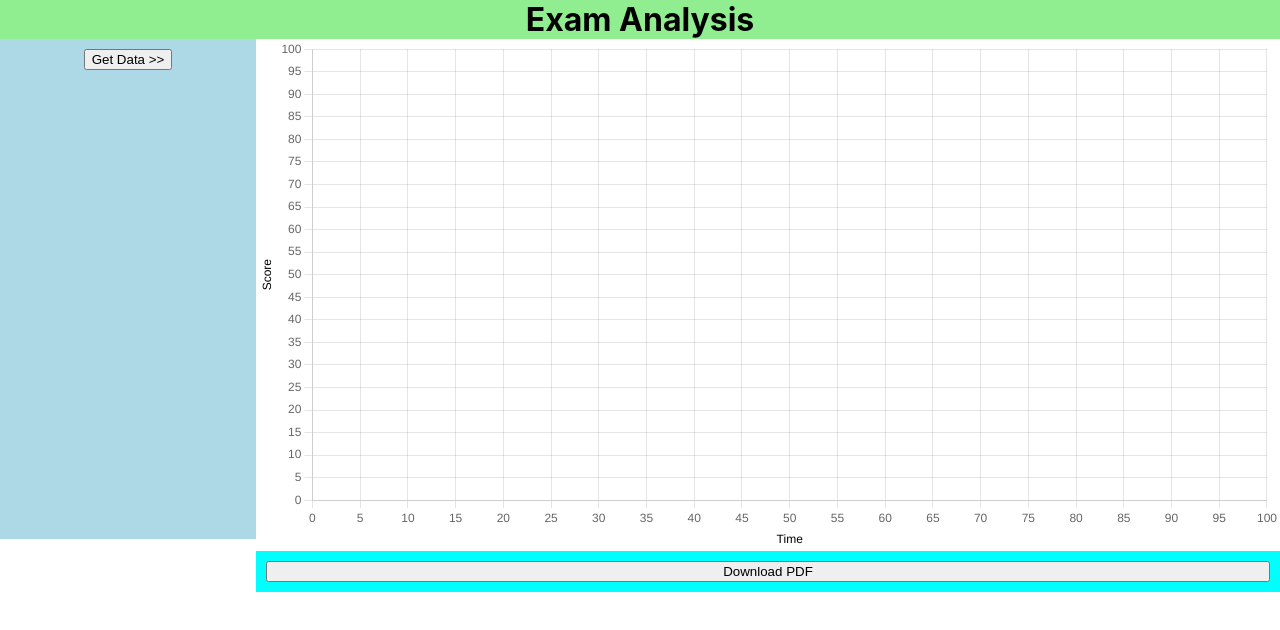
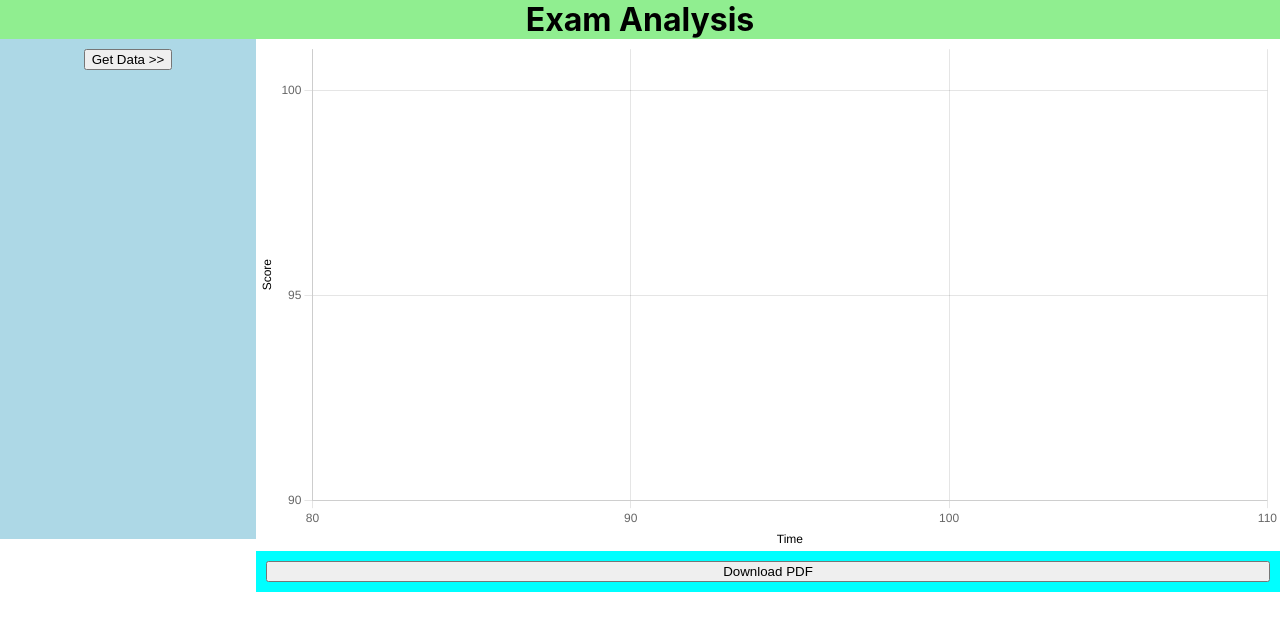
Before and after one commit to BeckyReed/MET633Group6, a React (Create React App) app in the folder client/exam_analysis/: page / in a window 1280 px wide. Shown: the top 630 px of the page. Built offline with nearby package versions, Linux system fonts and the light colour scheme.

Commit message:
chart settings chages, white space, pt. shape

```diff
--- a/client/exam_analysis/src/ChartPane.js
+++ b/client/exam_analysis/src/ChartPane.js
@@ -23,8 +23,19 @@ const bgColor = {
     }
 };
 
+const xStart = {
+    id: 'xStart',
+    afterDataLimits: (chart, axis, pluginOptions) => {
+
+    }
+}
+
 const options = {
-
+    elements: {
+        point: {
+            pointStyle: 'rectRot'
+        }
+    },
     scales: {
         y: {
             title: {
@@ -32,10 +43,17 @@ const options = {
                 text: 'Score',
                 color: 'rgb(0,0,0)'
             },
-            suggestedMin: 0,
-            suggestedMax: 100,
+            // suggestedMin: 0,
+            // suggestedMax: 100,
+            max: 100,
+            // grace: 10,
             ticks: {
-                stepSize: 5
+                stepSize: 5,
+                includeBounds: false
+            },
+            afterDataLimits: function(axis) {
+                axis.max +=1;
+                axis.min -=2;
             }
         },
         x: {
@@ -45,9 +63,15 @@ const options = {
                 color: 'rgb(0,0,0)'
             },
             suggestedMax: 100,
-            suggestedMin: 0,
+            // grace: 10,
+            // suggestedMin: 0,
             ticks: {
-                stepSize: 5
+                stepSize: 10,
+                includeBounds: false
+            },
+            afterDataLimits: function(axis) {
+                //axis.max +=.5;
+                axis.min -=10;
             }
         }
     },
```
Also changed, not shown: 1 other file (tests, documents, lock files or other folders).
